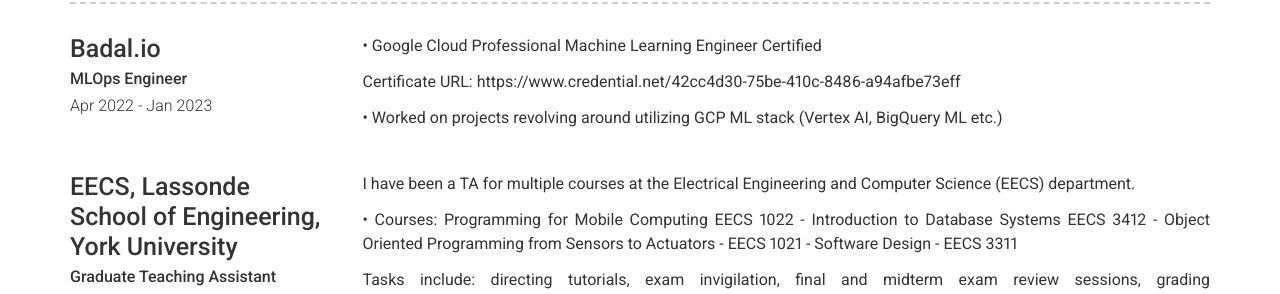
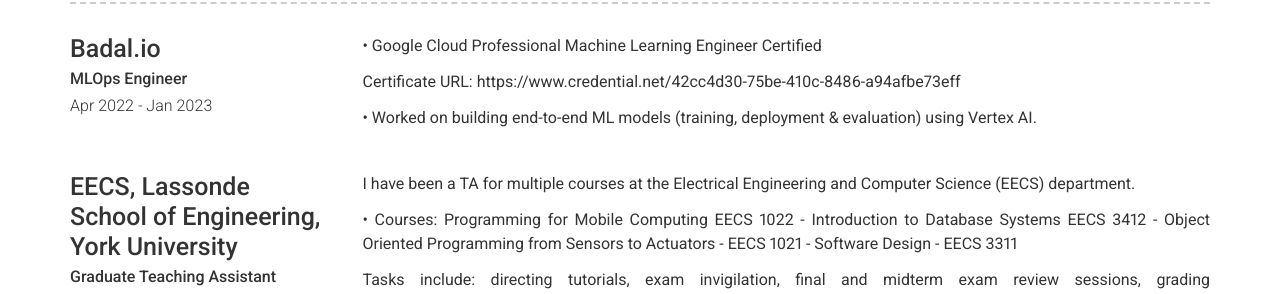
Before and after one commit to saimmehmood/saimmehmood.github.io, a Jekyll site: the page built from index.md, in a window 1280 px wide and 900 px high, scrolled down 655 px. Shown: the part 152-446 px from the top of the window. Built offline with Jekyll 4.4.1, drawn with Linux system fonts in a browser that asks for light colours; nearby versions of some CDN libraries.

Commit message:
changed some description 1/9/2023

```diff
--- a/_data/experience.yml
+++ b/_data/experience.yml
@@ -10,7 +10,7 @@
 
     Certificate URL: https://www.credential.net/42cc4d30-75be-410c-8486-a94afbe73eff
 
-    • Worked on projects revolving around utilizing GCP ML stack (Vertex AI, BigQuery ML etc.)
+    • Worked on building end-to-end ML models (training, deployment & evaluation) using Vertex AI.
 
 - layout: left
   company: EECS, Lassonde School of Engineering, York University
```
